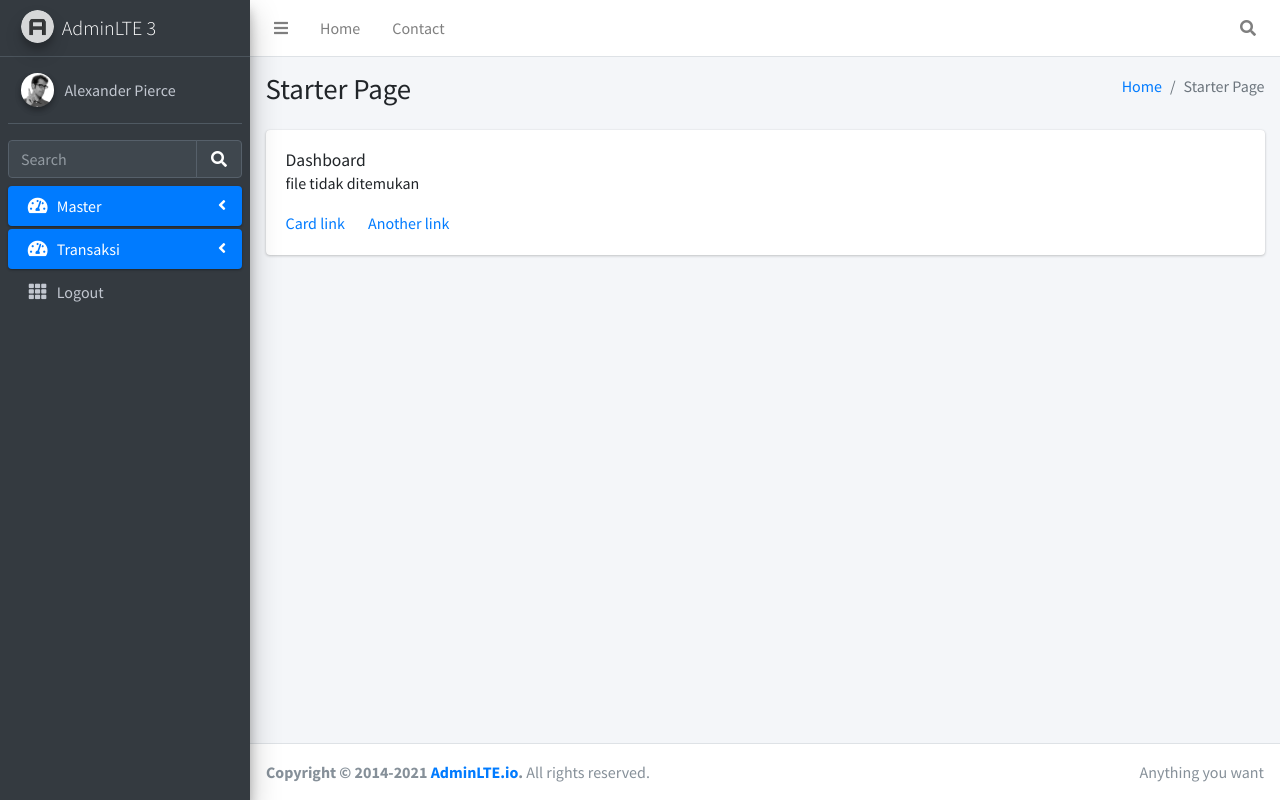
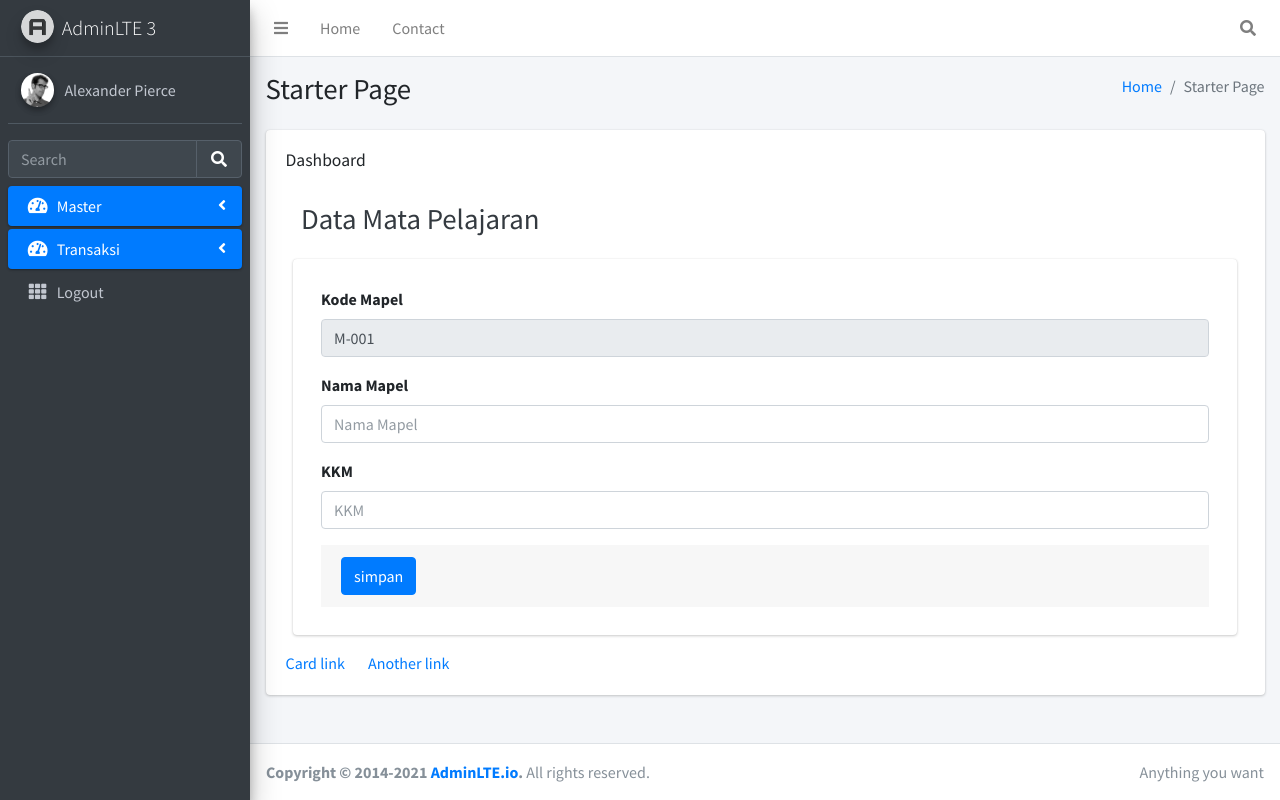
Before and after one commit to 2511500085-dev/PWT_2511500085, a PHP site: page /index.php?page=tambah_mapel in a window 1280 px wide. Run offline with PHP 8.4, Linux system fonts and the light colour scheme; a user stored in the database is signed in; data that the repository does not hold is empty; some libraries are stand-ins or nearby versions.

Commit message:
menyimpan semuanya

```diff
--- a/index.php
+++ b/index.php
@@ -195,7 +195,7 @@ scratch. This page gets rid of all links and provides the needed markup only.
                   $page = "";
                 }
                 if($page == "") {
-                  include "page/dasboard.php";
+                  include "page/dashboard.php";
                 } elseif (!file_exists("page/$page.php")) {
                   echo "file tidak ditemukan";
                 } else {
--- a/page/mapel.php
+++ b/page/mapel.php
@@ -17,7 +17,7 @@ if(isset($_GET['action'])) {
             echo '
             <div class="alert alert-warning alert-dismissible">
             Berhasil Di Hapus</div>';
-            echo '<meta http-equiv="refresh" content="1;url=index.php?page=mapel">';
+            echo '<meta http-equiv="refresh" content="1;url=index.php?page=mapel"> ';
         }
     }
 }
--- /dev/null
+++ b/page/tambah_mapel.php
@@ -0,0 +1,69 @@
+<div class="content-header">
+  <div class="container-fluid">
+    <div class="row mb-2">
+        <div class="col-sm-6">
+            <h1 class="m-0 text-dark">Data Mata Pelajaran</h1>
+        </div>
+    </div>
+  </div>
+</div>
+<?php
+$carikode = mysqli_query($koneksi, "select max(kd_mapel) from mapel") or die (
+    mysqli_error());
+$datakode = mysqli_fetch_array($carikode);
+if($datakode) {
+    $nilaikode = substr($datakode[0], 2);
+    $kode = (int) $nilaikode;
+    $kode = $kode + 1;
+    $hasilkode ="M-" .str_pad($kode, 3, "0", STR_PAD_LEFT);
+} else {$hasilkode ="M-"; }
+$_SESSION["KODE"] = $hasilkode;
+
+if(isset($_POST['tambah'])){
+    $kd_mapel = $_POST['kd_mapel'];
+    $nm_mapel = $_POST['nm_mapel'];
+    $kkm = $_POST['kkm'];
+
+    $insert = mysqli_query($koneksi,"INSERT INTO mapel value ('$kd_mapel','$nm_mapel','$kkm')");
+    if($insert) {
+        echo '<div class="alert alert-info-dismissible">
+        <button type="button" class="close" data-dismiss="alert"
+        aria-hidden="true">X</button>
+        <h5><i class="icon fas fa-info"></i> Info </h5>
+        <h4>Berhasil DIsimpan</h4></div>';
+        echo '<meta http-equiv="refresh" content="1;url=index.php?page=mapel">';
+    }else{
+        echo '<div class="alert alert-warning alert-dismissible">
+        <button type="button" class="close" data-dismiss="alert"
+        aria-hidden="true">X</button
+        <h5> <i class="icon fas fa-info"></i> Info </h5>
+        <h4>Gagal Disimpan</h4></div>';
+    }
+}
+?>
+    <section class="content">
+        <div class="container-fluid">
+            <div class="card">
+                <div class="card-body">
+                    <div class="card-body p-2">
+                        <form method="POST" action="">
+                            <div class="form-group">
+                                <label for="kd_mapel">Kode Mapel</label>
+                                <input type="text" name="kd_mapel" value="<?= $hasilkode; ?>" placeholder="Id Kat" class="form-control" readonly>
+                            </div>
+                            <div class="form-group">
+                                <Label for="nm_mapel">Nama Mapel</label>
+                                <input type="text" name="nm_mapel" id="nm_mapel" placeholder="Nama Mapel" class="form-control">
+                            </div>
+                            <div class="form-group">
+                                <Label for="kkm">KKM</label>
+                                <input type="text" name="kkm" id="kkm" placeholder="KKM" class="form-control">
+                            </div>
+                            <div class="card-footer">
+                                <input type="submit" class="btn btn-primary" name="tambah" value="simpan">
+                            </div>
+                        </form>
+                    </div>
+                </div>
+            </div>
+        </div>
```
Also changed, not shown: page/edit_mapel.php (+18 -18 lines), page/dashboard.php (renamed from page/dasboard.php).
